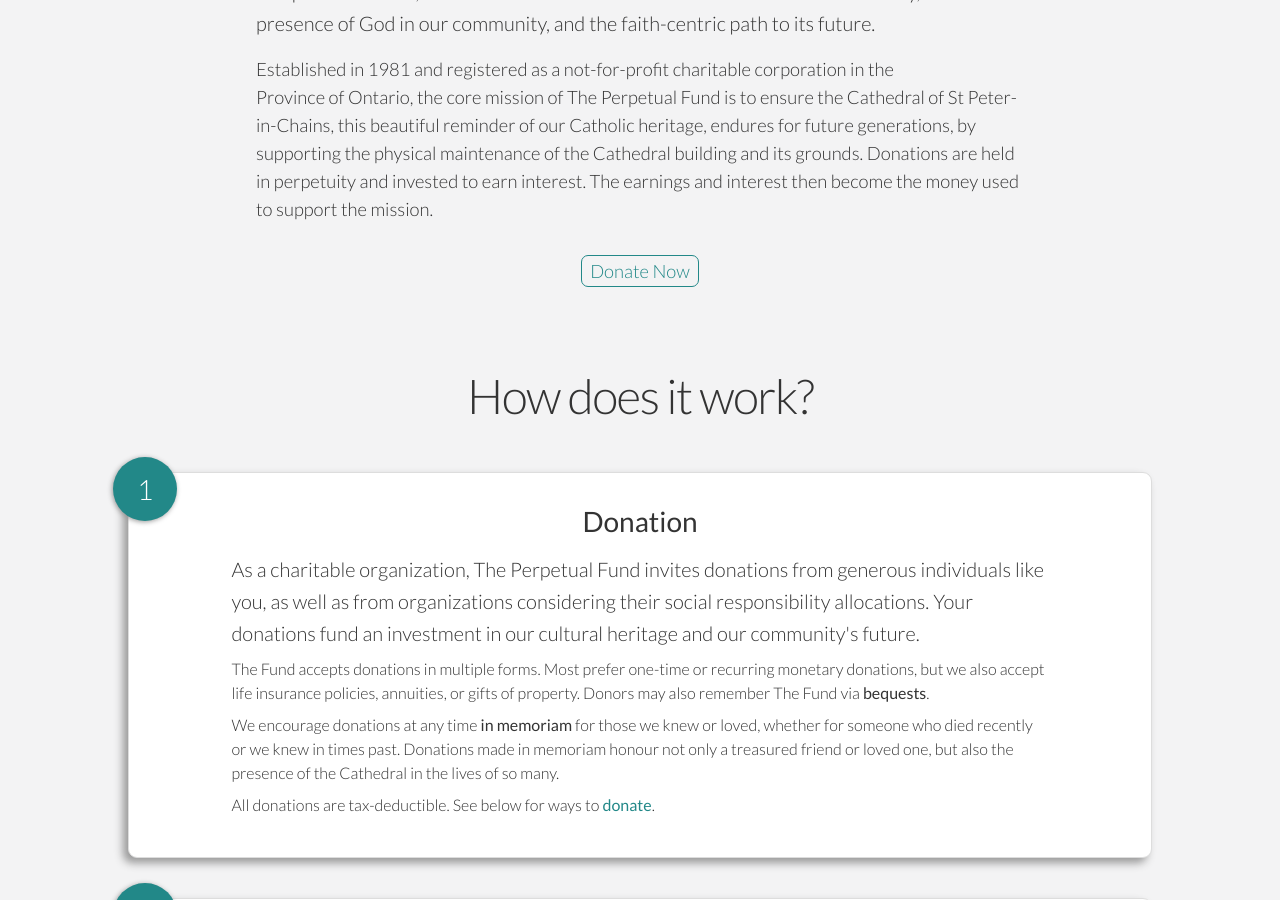
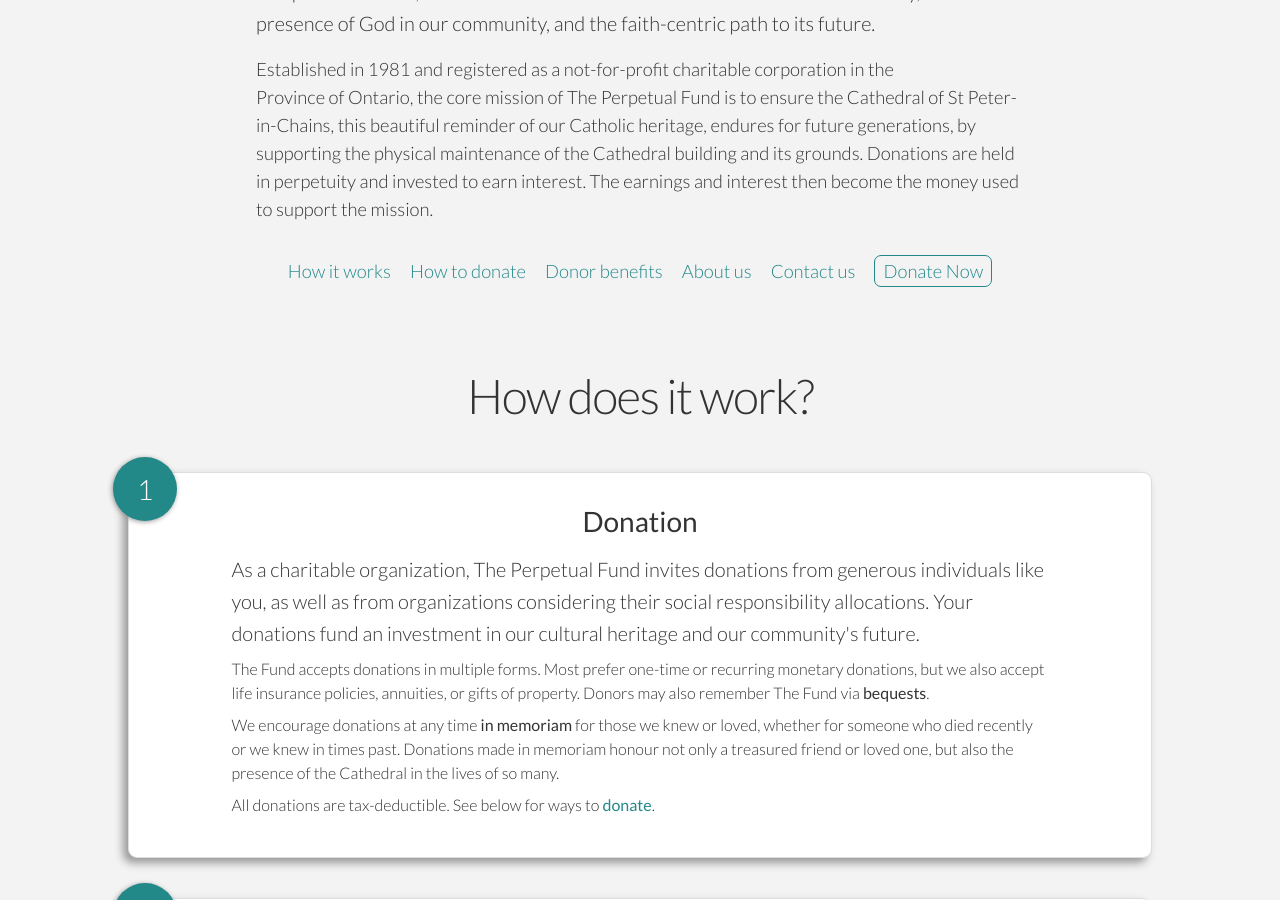
Before and after one commit to perpetualfund-stpeterinchains/perpetualfund-stpeterinchains.github.io, a Jekyll site: the page built from index.html, in a window 1280 px wide and 900 px high, scrolled down 944 px. Built offline with Jekyll 4.4.1, drawn with Linux system fonts in a browser that asks for light colours; nearby versions of some CDN libraries.

Commit message:
Added section links on link bar preceding Donate Now

```diff
--- a/_data/main.yml
+++ b/_data/main.yml
@@ -37,7 +37,18 @@
     The earnings and interest then become the money used to support
     the&nbsp;mission.
   links:
+    - text: How it works
+      url: "#howitworks"
+    - text: How to donate
+      url: "#howtodonate"
+    - text: Donor benefits
+      url: "#donorbenefits"
+    - text: About us
+      url: "#board"
+    - text: Contact us
+      url: mailto:cathedralperpetualfund@gmail.com
     - text: Donate Now
+      external: true
       url: https://www.canadahelps.org/en/charities/cathedral-perpetual-fund/
 
 howitworks:
--- a/index.html
+++ b/index.html
@@ -43,7 +43,7 @@
   <div>{{ whatis.secondary | markdownify }}</div>
   <div id="whatis-links">
     {% for link in whatis.links %}
-    <span><a target="_blank" href="{{ link.url }}">{{ link.text }}</a></span>
+    <span><a{% if link.external %} target="_blank"{% endif %} href="{{ link.url }}">{{ link.text }}</a></span>
     {% endfor %}
   </div>
 </section>
```
